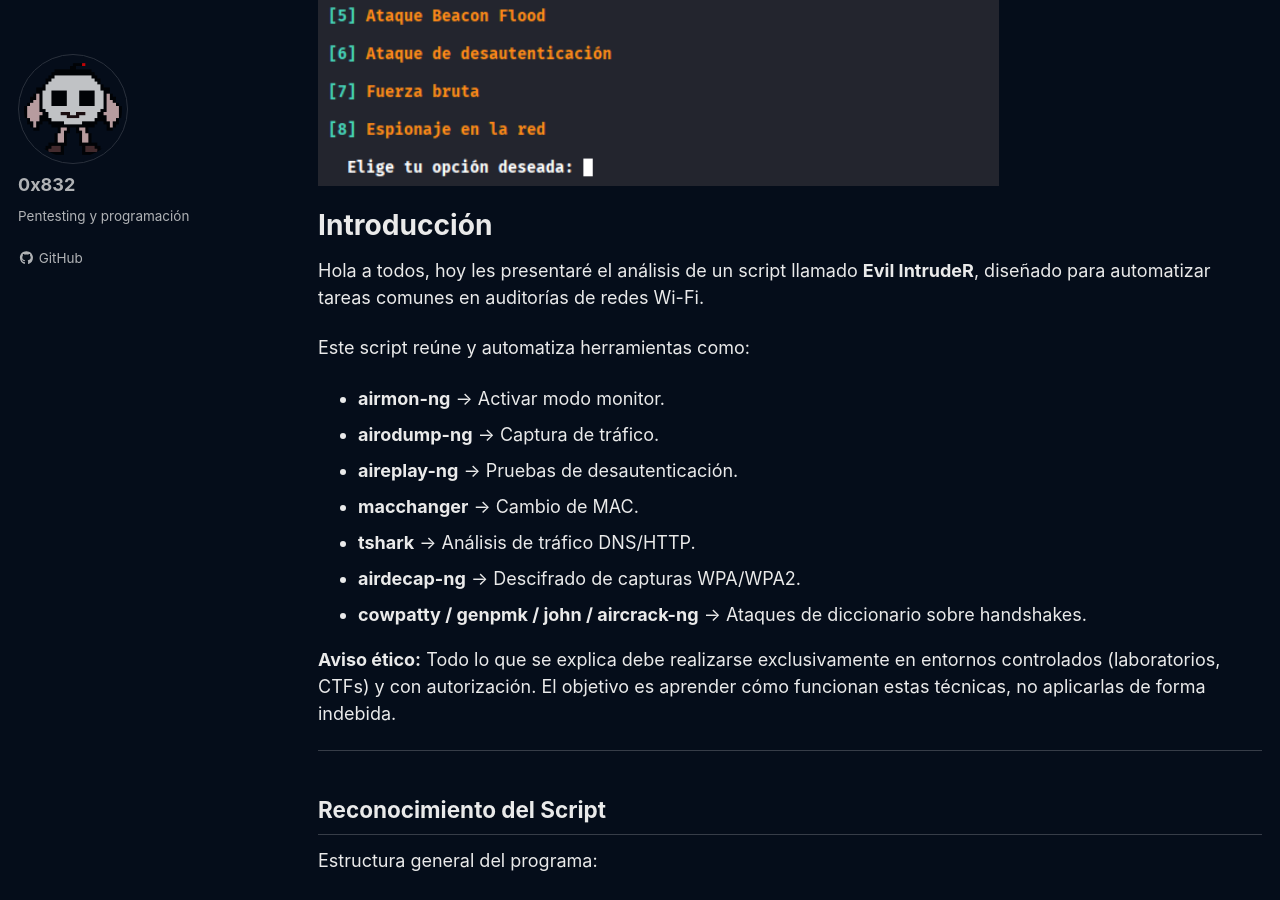
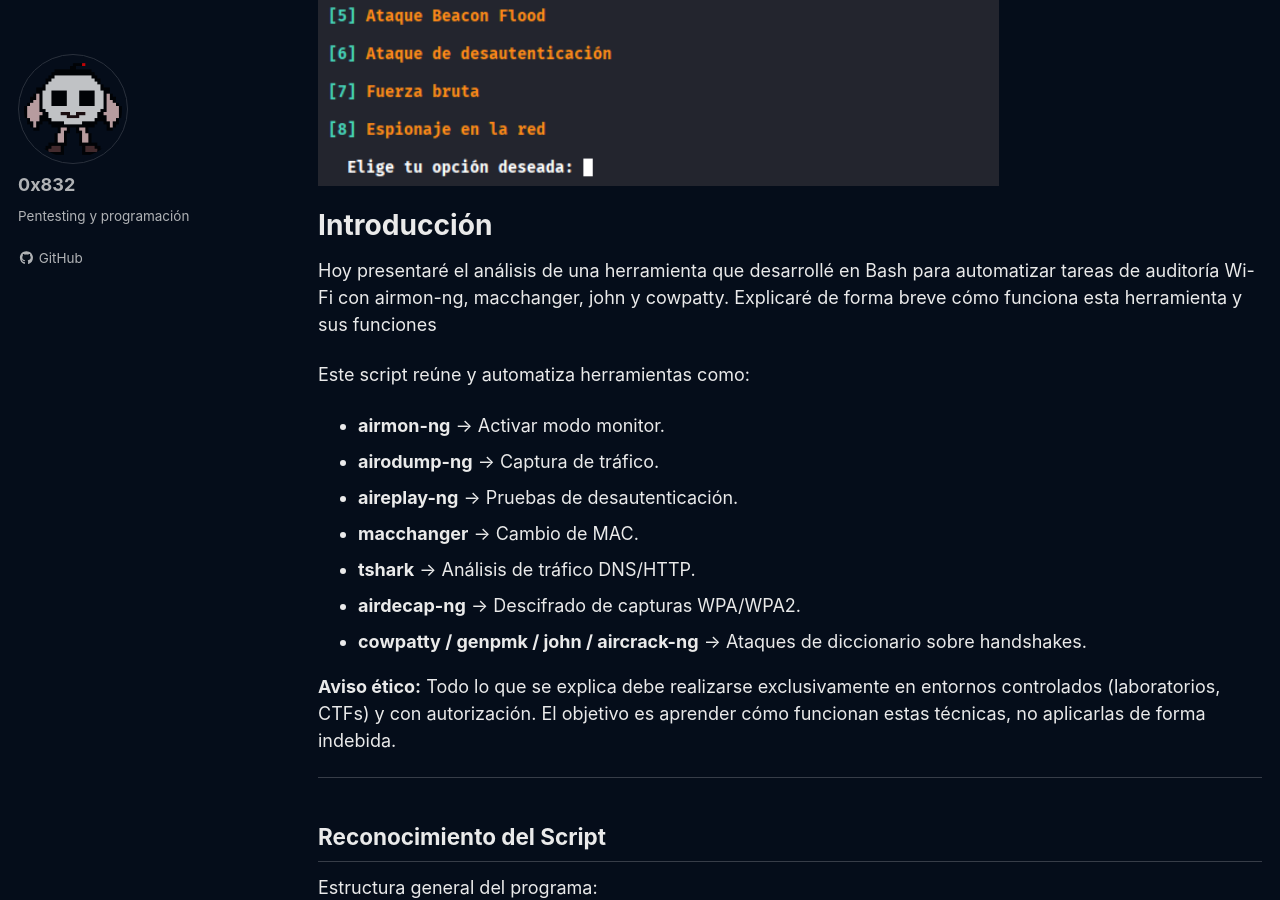
Before and after one commit to 0x832/0x832.github.io, a Jekyll site: the page built from _posts/2025-11-11-Evil-Intruder-python-scripting.md, in a window 1280 px wide and 900 px high, scrolled down 557 px. Built offline with Jekyll 4.4.1, drawn with Linux system fonts in a browser that asks for light colours; cached includes are drawn as plain includes; a script that is not in the unit is left out.

Commit message:
Update 2025-11-11-Evil-Intruder-python-scripting.md

```diff
--- a/_posts/2025-11-11-Evil-Intruder-python-scripting.md
+++ b/_posts/2025-11-11-Evil-Intruder-python-scripting.md
@@ -1,7 +1,7 @@
 ---
 layout: single
 title: Evil IntrudeR - Bash Script para Auditoría Wi-Fi
-excerpt: "Hoy presentaré el análisis de una herramienta que desarrollé en Bash para automatizar tareas de auditoría Wi-Fi, explicando su funcionamiento."
+excerpt: "Hoy presentaré el análisis de una herramienta que desarrollé en Bash para automatizar tareas de auditoría Wi-Fi con airmon-ng, macchanger, john y cowpatty. Explicaré de forma breve cómo funciona esta herramienta y sus funciones."
 date: 2025-11-11
 classes: wide
 header:
@@ -23,7 +23,7 @@ tags:
 
 # Introducción
 
-Hola a todos, hoy les presentaré el análisis de un script llamado **Evil IntrudeR**, diseñado para automatizar tareas comunes en auditorías de redes Wi-Fi.
+Hoy presentaré el análisis de una herramienta que desarrollé en Bash para automatizar tareas de auditoría Wi-Fi con airmon-ng, macchanger, john y cowpatty. Explicaré de forma breve cómo funciona esta herramienta y sus funciones
 
 Este script reúne y automatiza herramientas como:
 
```
